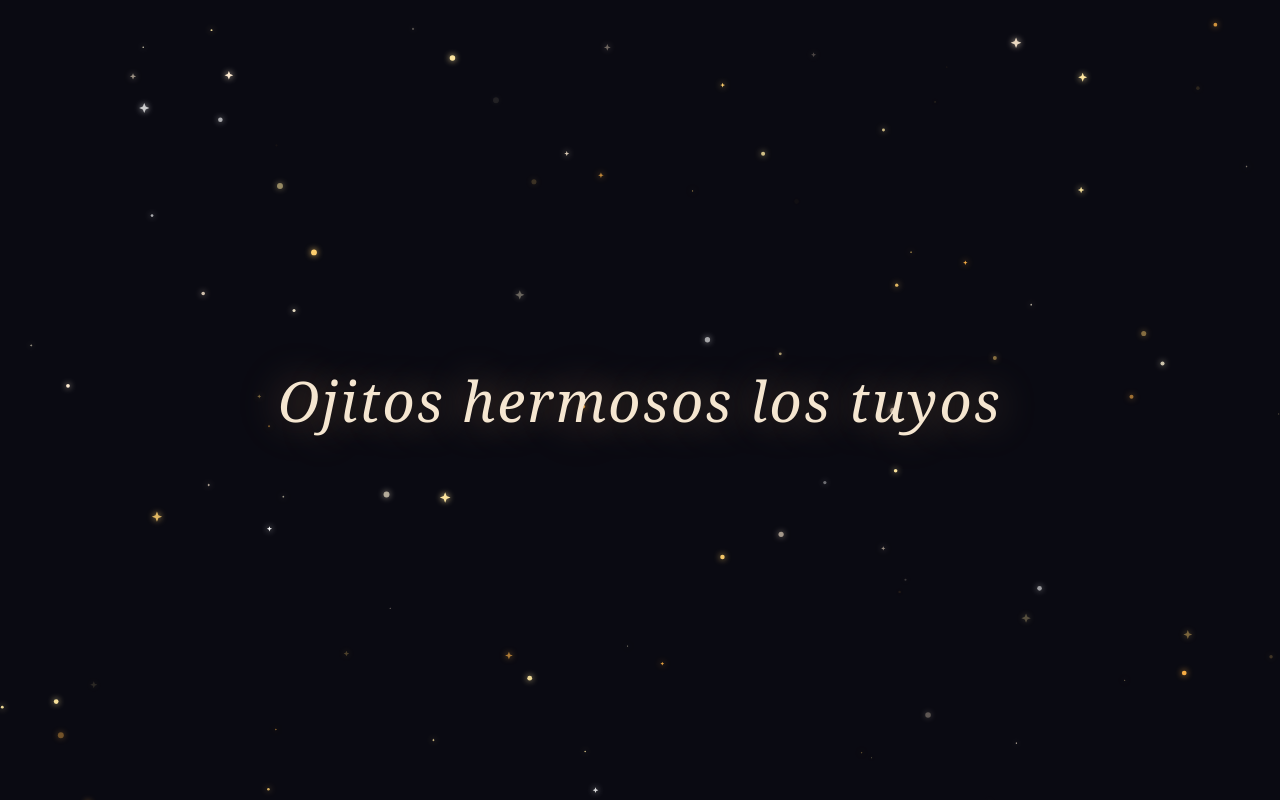
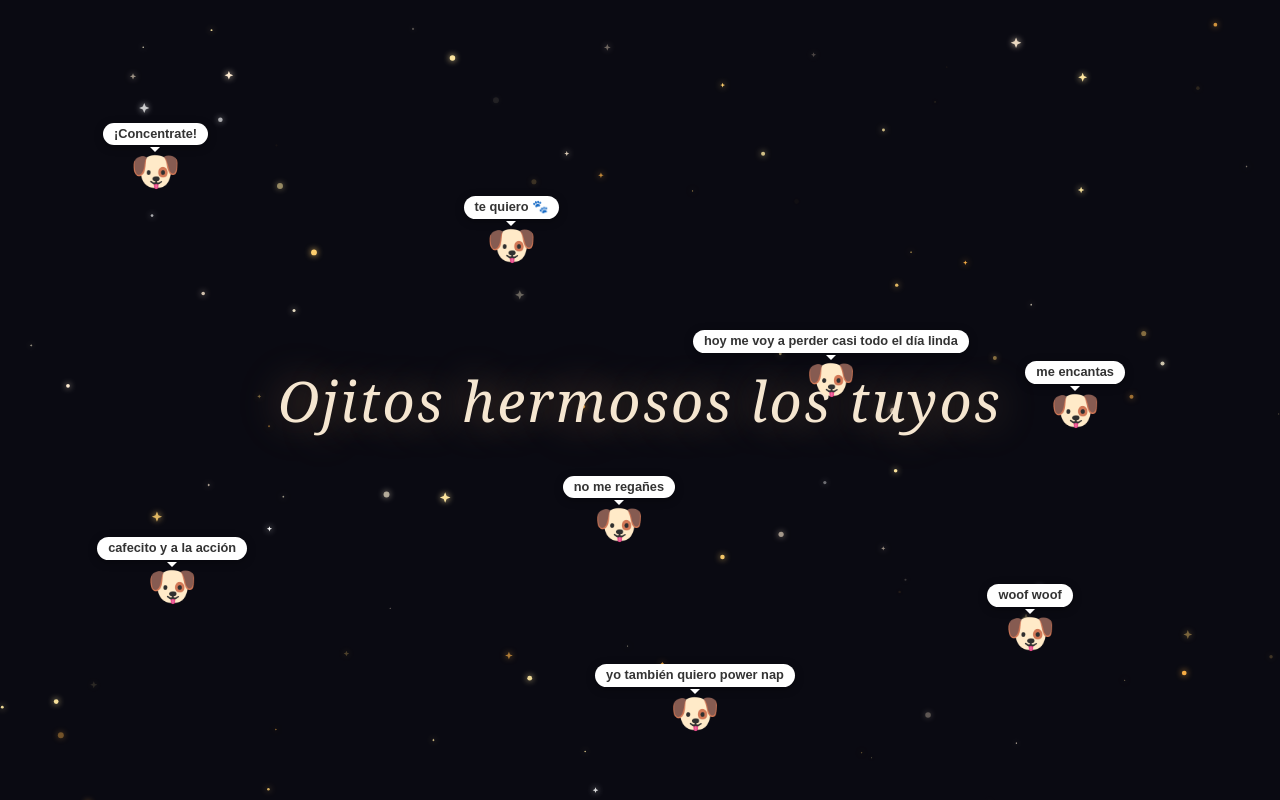
Before and after one commit to jsolano97/mivane, a plain HTML site: page index.html in a window 1280 px wide. Drawn offline with Linux system fonts and the light colour scheme; a web font is replaced by a local one.

Commit message:
ADDED DOGS

```diff
--- a/css/styles.css
+++ b/css/styles.css
@@ -42,3 +42,39 @@ canvas {
   pointer-events: none;
   z-index: 1;
 }
+
+.dog {
+  position: fixed;
+  z-index: 20;
+  font-size: 2.5rem;
+  text-align: center;
+  line-height: 1;
+  animation: fadeIn 2.5s ease forwards;
+  opacity: 0;
+}
+
+.speech-bubble {
+  background: #fff;
+  border-radius: 12px;
+  padding: 5px 11px;
+  font-size: 0.8rem;
+  font-style: normal;
+  font-family: Arial, sans-serif;
+  color: #333;
+  white-space: nowrap;
+  margin-bottom: 5px;
+  box-shadow: 0 2px 8px rgba(0, 0, 0, 0.35);
+  position: relative;
+  font-weight: bold;
+}
+
+.speech-bubble::after {
+  content: '';
+  position: absolute;
+  bottom: -7px;
+  left: 50%;
+  transform: translateX(-50%);
+  border: 5px solid transparent;
+  border-top-color: #fff;
+  border-bottom: none;
+}
--- a/index.html
+++ b/index.html
@@ -14,5 +14,6 @@
   <div class="text">Ojitos hermosos los tuyos</div>
 
   <script src="js/sparkles.js"></script>
+  <script src="js/dog.js"></script>
 </body>
 </html>
--- /dev/null
+++ b/js/dog.js
@@ -0,0 +1,36 @@
+const messages = [
+  '¡Concentrate!',
+  'yo también quiero power nap',
+  'hoy me voy a perder casi todo el día linda',
+  'te quiero 🐾',
+  'me encantas',
+  'no me regañes',
+  'woof woof',
+  'cafecito y a la acción',
+];
+
+const margin = 90;
+
+// place dogs without overlapping each other
+const placed = [];
+
+messages.forEach(msg => {
+  let x, y, attempts = 0;
+
+  do {
+    x = margin + Math.random() * (window.innerWidth  - margin * 2);
+    y = margin + Math.random() * (window.innerHeight - margin * 2);
+    attempts++;
+  } while (attempts < 30 && placed.some(p => Math.hypot(p.x - x, p.y - y) < 160));
+
+  placed.push({ x, y });
+
+  const dog = document.createElement('div');
+  dog.className = 'dog';
+  dog.innerHTML = `<div class="speech-bubble">${msg}</div>🐶`;
+  dog.style.left = x + 'px';
+  dog.style.top  = y + 'px';
+  dog.style.animationDelay = (Math.random() * 1.5).toFixed(2) + 's';
+
+  document.body.appendChild(dog);
+});
```
